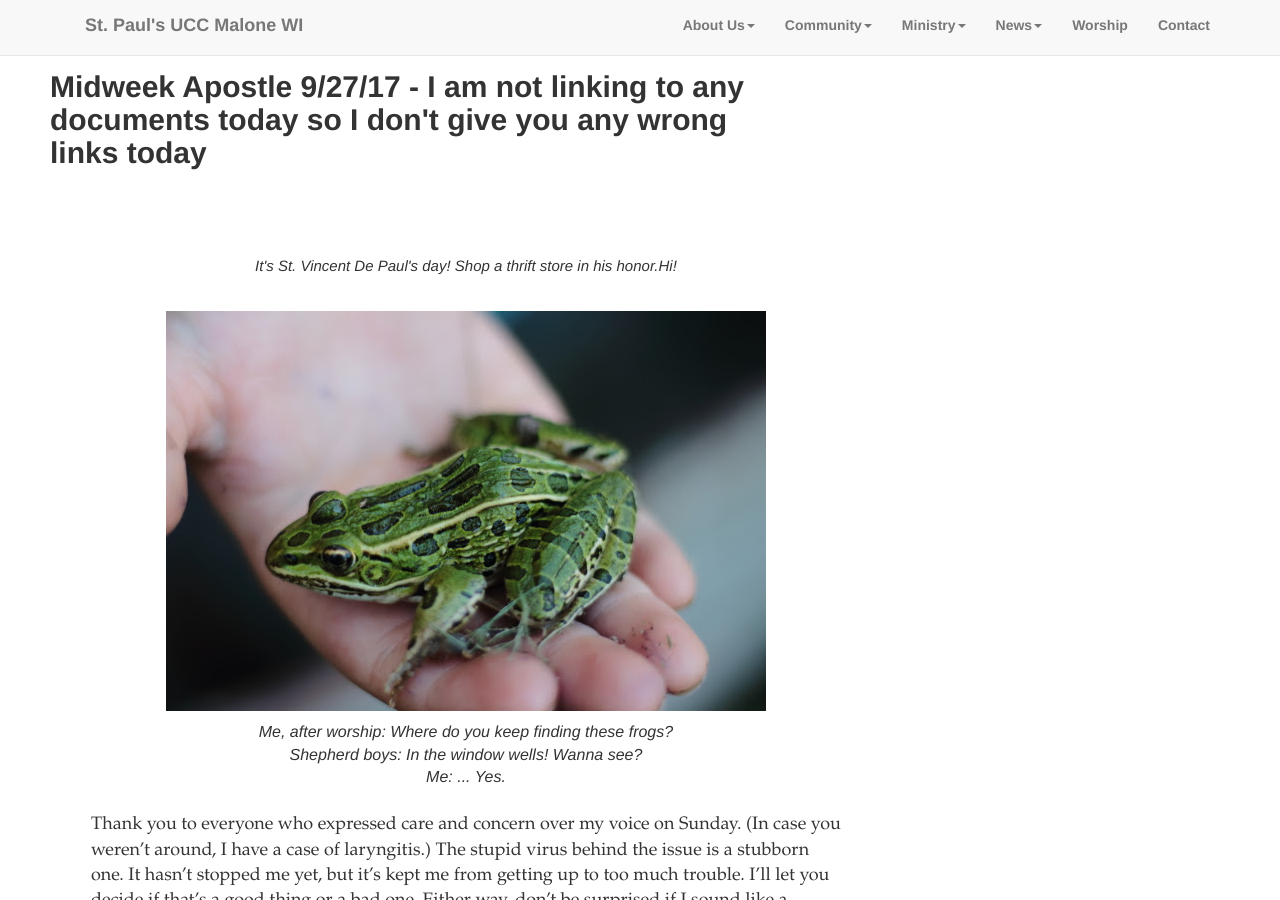
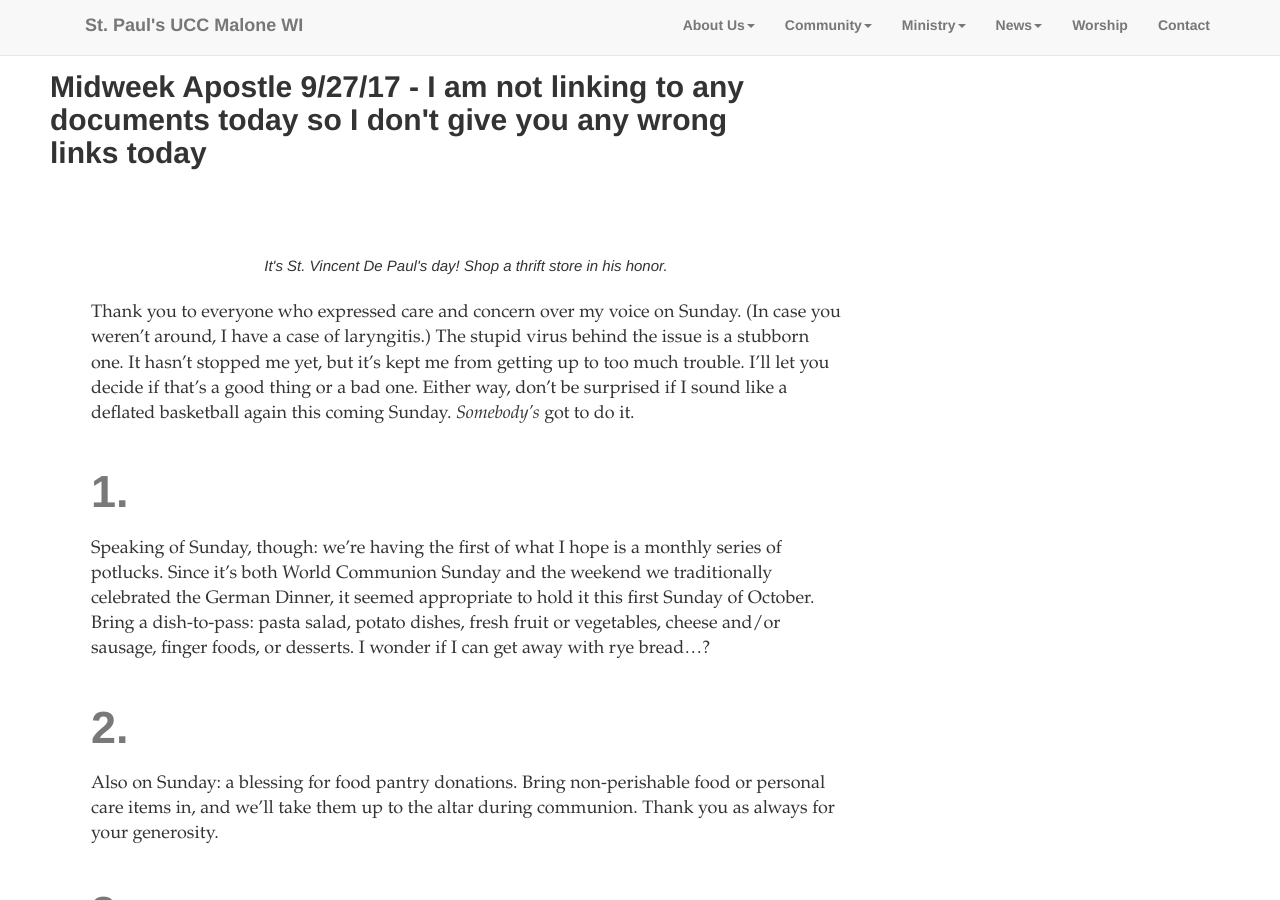
Before and after one commit to stpaulsmalone/stpaulsmalone.github.io, a Jekyll site: the page built from _posts/2017-09-27-MwA.markdown, in a window 1280 px wide and 900 px high. Built offline with Jekyll 4.4.1, drawn with Linux system fonts in a browser that asks for light colours; nearby versions of some CDN libraries; comment, search, counter and statistics services are not loaded.

Commit message:
MwA Lucky 13

```diff
--- a/_layouts/mwa_post.html
+++ b/_layouts/mwa_post.html
@@ -6,13 +6,12 @@ class: page
 <article class="post" itemscope itemtype="http://schema.org/BlogPosting">
 
   <div class="post-content {{ page.class }}" itemprop="articleBody">
-  	<span class="teaser">{{ page.teaser }}Hi!</span><br />
+  	<span class="teaser">{{ page.teaser }}</span><br />
     {% if post.img !=null %}
         <figure>
-          <a href="http://stpaulsmalone.org/img/news/{{ page.img }}">
-            <img src="http://stpaulsmalone.org/img/news/{{ page.img }}" class="post-img" alt="{{ page.caption }}">
-          </a>
-            <figcaption>{{ page.caption }}</figcaption>
+          <a href="http://stpaulsmalone.org/img/news/{{ page.img }}" data-lightbox="{{ page.date }}" data-title="<a href='http://stpaulsmalone.org/img/news/{{ page.img }}'>{{ page.caption }}</a>">
+-            <img data-src="http://stpaulsmalone.org/img/news/{{ page.img }}" src="http://stpaulsmalone.org/img/news/{{ page.img }}" class="post-img" alt="{{ page.caption }}">
+             <figcaption>{{ page.caption }}</figcaption>
         </figure>
     {% endif %}
     {{ content }}
--- a/_posts/2017-09-27-MwA.markdown
+++ b/_posts/2017-09-27-MwA.markdown
@@ -9,13 +9,6 @@ caption: Me, after worship&colon; Where do you keep finding these frogs?<br />Sh
 teaser: It's St. Vincent De Paul's day! Shop a thrift store in his honor.
 ---
 
-
-<figure>
-          <a href="http://stpaulsmalone.org/img/news/{{ page.img }}">
-            <img src="http://stpaulsmalone.org/img/news/{{ page.img }}" class="post-img" alt="{{ page.caption }}">
-          </a>
-            <figcaption>{{ page.caption }}</figcaption>
-        </figure>
 
 Thank you to everyone who expressed care and concern over my voice on Sunday. (In case you weren't around, I have a case of laryngitis.) The stupid virus behind the issue is a stubborn one. It hasn't stopped me yet, but it's kept me from getting up to too much trouble. I'll let you decide if that's a good thing or a bad one. Either way, don't be surprised if I sound like a deflated basketball again this coming Sunday. *Somebody's* got to do it. <!--more-->
 
```
